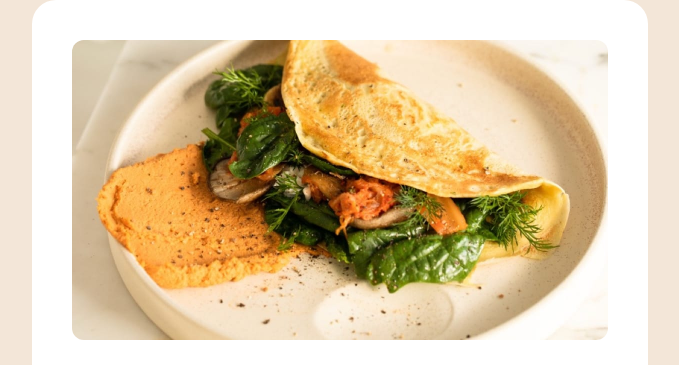
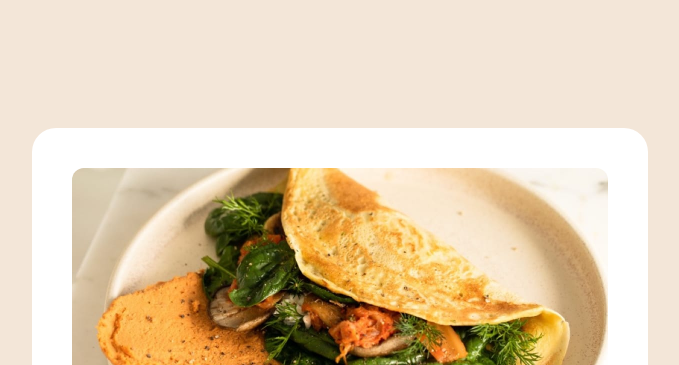
Before and after one commit to yanggeorge/test-recipe-page, a plain HTML site: page index.html in a window 1280 px wide. Shown: the top 365 px of the page, without its empty margins (300-979 px from the left). Drawn offline with Linux system fonts and the light colour scheme.

Commit message:
tablet 2

```diff
--- a/styles.css
+++ b/styles.css
@@ -60,7 +60,9 @@
 
 html,
 body {
-  height: 100%;
+  /* 已经写了 min-height: 100vh，这才是 Flexbox 垂直居中且允许滚动的正确做法。这样当内容变长时，body 会随之变长，padding-bottom 自然就会出现在页面的最底端。 */
+  /* 强制让 body 的高度等于浏览器的视口高度（屏幕高度）。 */
+  /* height: 100%; */
   font-family: "Outfit", sans-serif;
   letter-spacing: 0px;
 }
@@ -330,6 +332,7 @@ img {
 
 @media (min-width: 768px) {
   body {
+    padding: 128px 48px;
     background-color: var(--color-stone-100);
   }
   .card {
```
